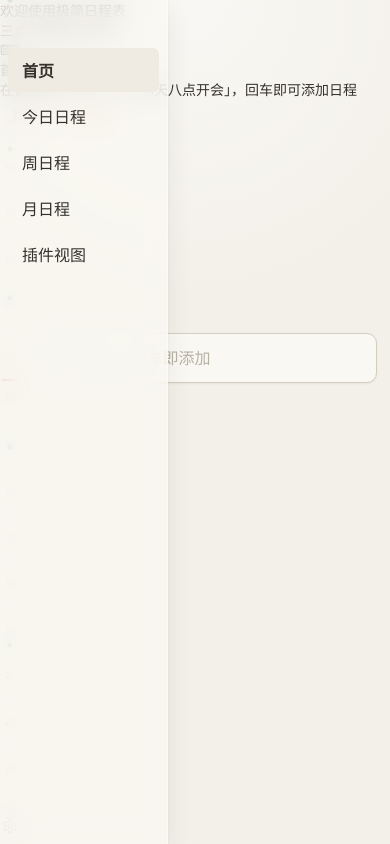
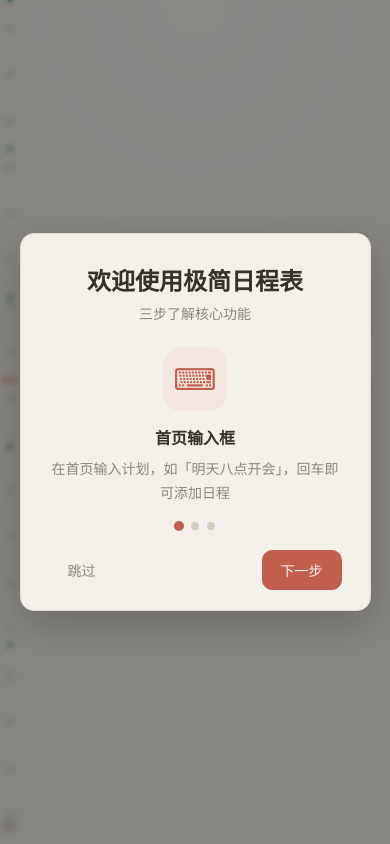
Before and after one commit to BRM-yidu/YDSchedule, a plain HTML site: page ydschedule-web/index.html in a window 390 px wide. Drawn offline with Linux system fonts and the light colour scheme.

Commit message:
v0.15 update - i18n, onboarding, mobile fixes

```diff
--- a/ydschedule-web/styles.css
+++ b/ydschedule-web/styles.css
@@ -244,8 +244,8 @@
 .home-input-wrap { width: min(440px, 88vw); text-align: center; margin-bottom: 6vh; }
 .home-input {
   width: 100%;
-  padding: 14px 20px;
-  font-size: var(--fs-med);
+  padding: var(--home-input-pad, 14px 20px);
+  font-size: var(--home-input-fs, var(--fs-med));
   color: var(--text);
   background: var(--surface);
   border: 1px solid var(--border);
@@ -886,9 +886,81 @@
   .day-events .day-event { display: none; }
   .month-cell.today .day-events .day-event { display: block; }
   .grid-title { font-size: var(--fs-title); }
+  /* 移动端设置页精简：仅保留标题，隐藏小字注释（保留 keep-desc 项） */
+  .settings-content .sc-desc:not(.keep-desc) { display: none; }
+  .setting-row .sr-desc { display: none; }
 }
 
 @media (max-width: 480px) {
-  .home-input { padding: 13px 16px; }
   .settings-content { padding: 16px; }
 }
+
+/* ---------- 首次使用指引 ---------- */
+.ob-overlay {
+  position: fixed;
+  inset: 0;
+  z-index: 300;
+  display: flex;
+  align-items: center;
+  justify-content: center;
+  background: rgba(0, 0, 0, 0.45);
+  backdrop-filter: blur(3px);
+  animation: obFade 0.25s ease;
+}
+.ob-card {
+  width: min(420px, 90vw);
+  background: var(--bg);
+  border: 1px solid var(--border);
+  border-radius: var(--r-lg);
+  box-shadow: var(--shadow-lg, 0 12px 40px rgba(0,0,0,0.2));
+  padding: 28px 28px 20px;
+  text-align: center;
+  animation: panelIn 0.25s ease;
+}
+.ob-title { font-size: var(--fs-page); font-weight: 600; color: var(--text); }
+.ob-sub { font-size: var(--fs-body); color: var(--text-sub); margin-top: 6px; }
+.ob-body { margin: 24px 0 18px; }
+.ob-icon {
+  width: 64px;
+  height: 64px;
+  margin: 0 auto 14px;
+  display: flex;
+  align-items: center;
+  justify-content: center;
+  font-size: 30px;
+  background: var(--accent-soft);
+  color: var(--accent);
+  border-radius: 18px;
+}
+.ob-step-title { font-size: var(--fs-med); font-weight: 600; color: var(--text); }
+.ob-step-desc { font-size: var(--fs-body); color: var(--text-sub); line-height: 1.7; margin-top: 8px; }
+.ob-dots { display: flex; justify-content: center; gap: 8px; margin-bottom: 20px; }
+.ob-dot { width: 8px; height: 8px; border-radius: 50%; background: var(--border-strong); transition: background 0.2s ease, transform 0.2s ease; }
+.ob-dot.on { background: var(--accent); transform: scale(1.25); }
+.ob-foot { display: flex; justify-content: space-between; align-items: center; gap: 12px; }
+.text-btn {
+  padding: 9px 18px;
+  font-size: var(--fs-body);
+  color: var(--text-sub);
+  background: none;
+  border: 1px solid transparent;
+  border-radius: var(--r-md);
+  cursor: pointer;
+  transition: all 0.15s ease;
+}
+.text-btn:hover { color: var(--text); background: var(--surface-2); }
+.text-btn.primary { color: var(--surface); background: var(--accent); border-color: var(--accent); }
+.text-btn.primary:hover { opacity: 0.9; background: var(--accent); }
+@keyframes obFade { from { opacity: 0; } to { opacity: 1; } }
+
+/* ---------- 阿拉伯语 RTL 适配 ---------- */
+body.rtl .nav-panel { left: auto; right: 0; }
+body.rtl .settings-btn { left: auto; right: 0; }
+body.rtl .settings-tip { left: auto; right: calc(var(--rail-w) + 8px); }
+body.rtl .settings-cat { text-align: right; }
+body.rtl .time-axis { justify-content: flex-start; padding: 6px 0 0 10px; }
+body.rtl .grid-cell { border-left: none; border-right: 1px solid var(--border); }
+body.rtl .settings-content { text-align: right; }
+body.rtl .setting-row { flex-direction: row-reverse; }
+body.rtl .ob-card { text-align: right; }
+body.rtl .ob-foot { flex-direction: row-reverse; }
```
